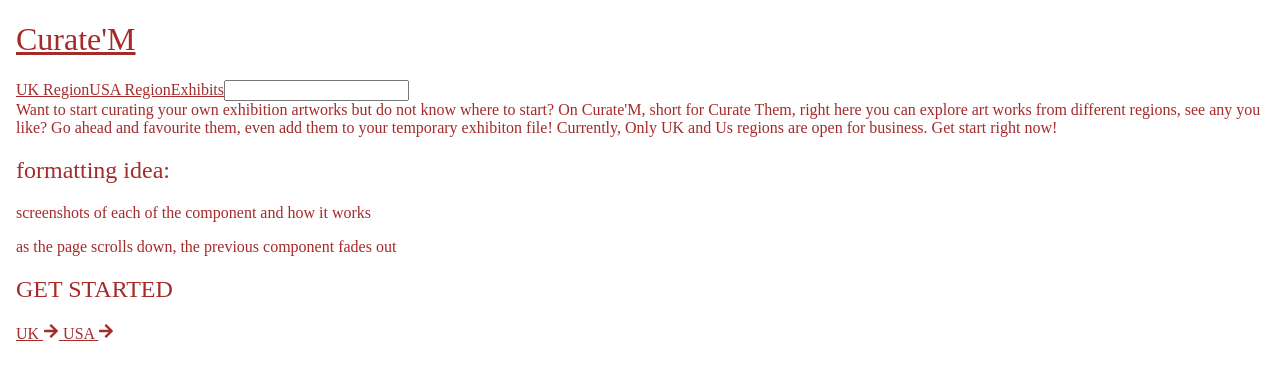
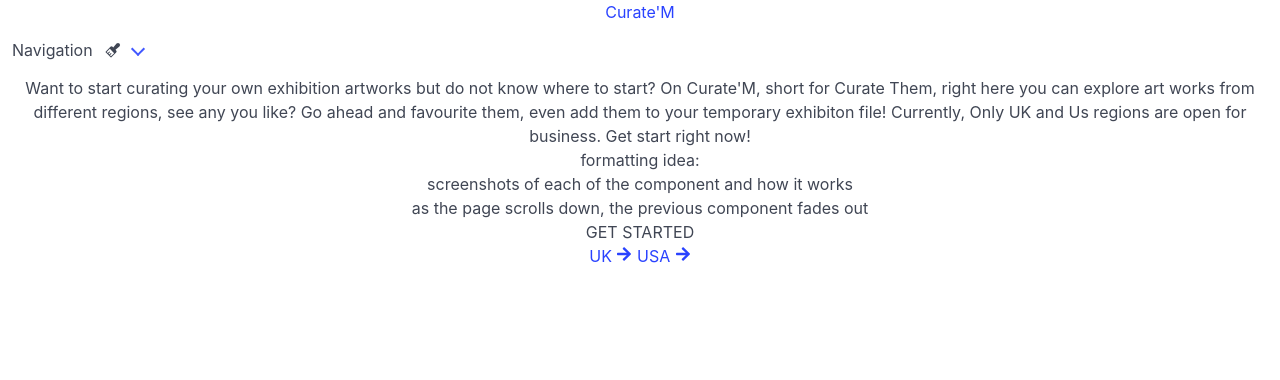
Before and after one commit to berri-puff/curateM, a React (Vite) app: page / in a window 1280 px wide. Shown: the top 380 px of the page. Built offline with nearby package versions, Linux system fonts and the light colour scheme.

Commit message:
semi decoration of the nav bar

```diff
--- a/src/App.css
+++ b/src/App.css
@@ -1,4 +1,5 @@
-*{
-    font-weight: 400;
-    color: brown;
+@import 'bulma/css/bulma.css';
+
+* {
+    text-align: center;
 }
--- a/src/components/nav.jsx
+++ b/src/components/nav.jsx
@@ -1,12 +1,27 @@
-import { Link} from "react-router-dom"
+import { Link } from "react-router-dom";
+import { PiPaintBrushHouseholdFill } from "react-icons/pi";
 
-const Navigation = () =>{
-    return <nav>
-        <Link to="/uk">UK Region</Link>
-        <Link to="/us">USA Region</Link>
-        <Link to="/exhibits">Exhibits</Link>
-        <input type="text" />
+
+const Navigation = () => {
+  return (
+    <nav className="navbar" aria-label="menu" role="navigation">
+      <div className="navbar-item has-dropdown is-hoverable">
+        <a className="navbar-link">Navigation <PiPaintBrushHouseholdFill />
+        </a>
+        <div className="navbar-dropdown">
+          <Link to="/uk" aria-hidden="true" className="navbar-item">
+            UK Region
+          </Link>
+          <Link to="/us" aria-hidden="true" className="navbar-item">
+            USA Region
+          </Link>
+          <Link to="/exhibits" aria-hidden="true" className="navbar-item">
+            Exhibits
+          </Link>
+        </div>
+      </div>
     </nav>
-}
+  );
+};
 
-export default Navigation
+export default Navigation;
```
